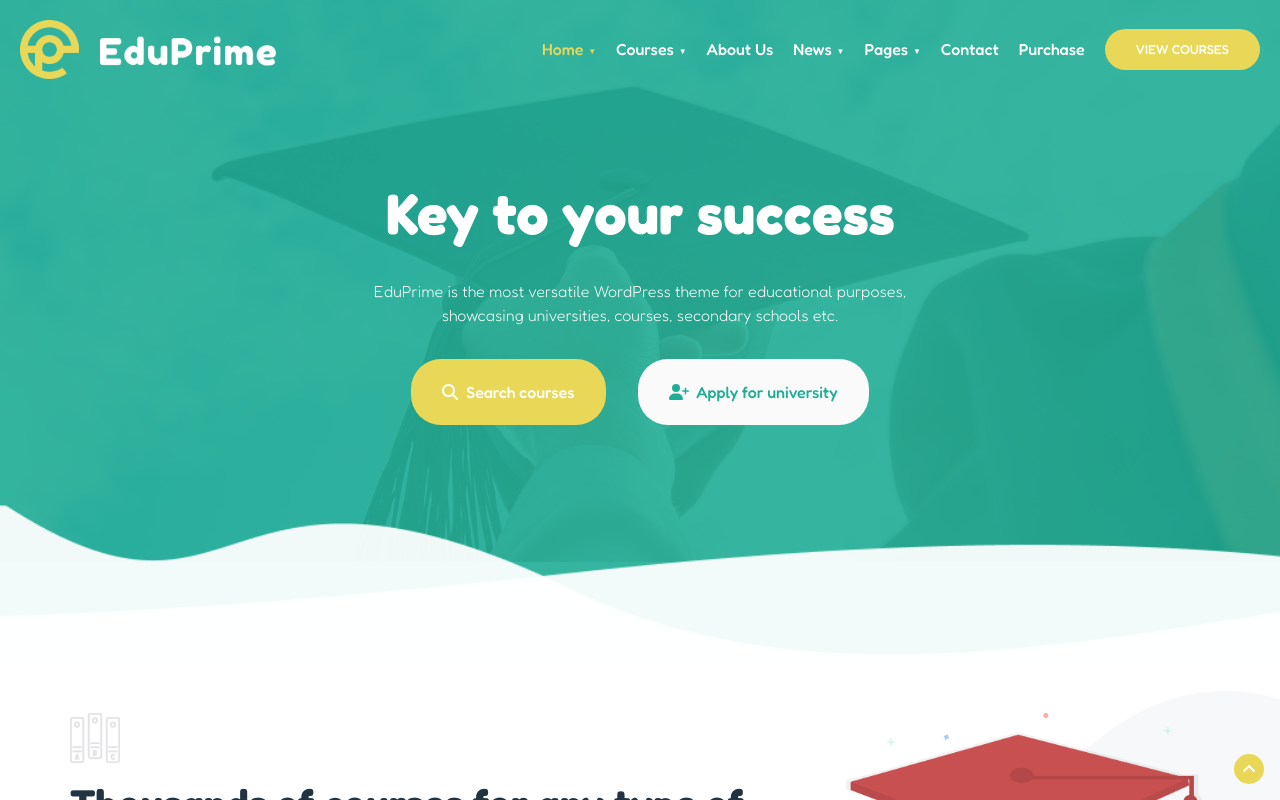
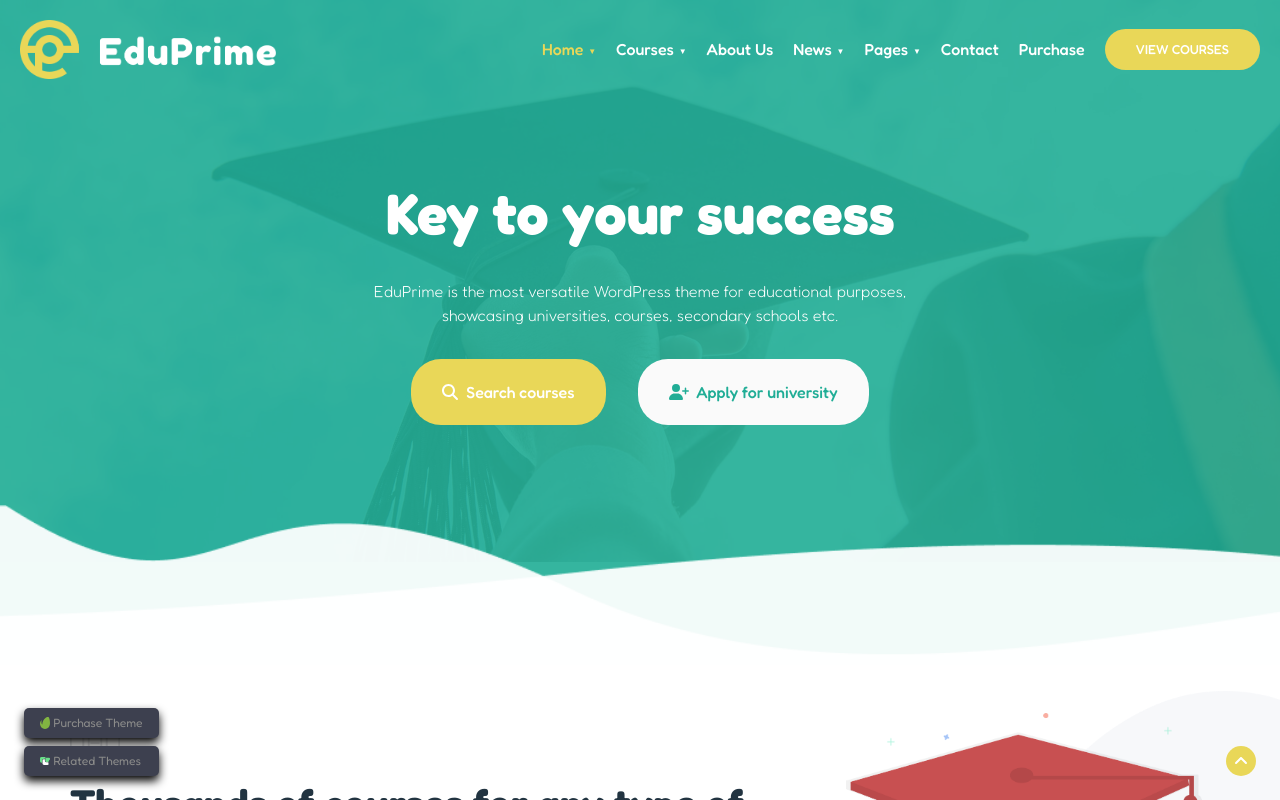
Before and after one commit to DarioGiusino/proj-html-vuejs, a Vue app: page / in a window 1280 px wide. Shown: the top 800 px of the page. Built offline with nearby package versions, Linux system fonts and the light colour scheme.

Commit message:
theme labels

```diff
--- a/src/components/FloatingButtons.vue
+++ b/src/components/FloatingButtons.vue
@@ -7,9 +7,17 @@ export default {
 </script>
 
 <template>
+    <!-- # go to header button -->
     <base-button class="go-up-btn"><a href="#app-header"><font-awesome-icon icon="fa-solid fa-angle-up"
                 class="go-up-icon" /></a></base-button>
 
+    <!-- # themes labels -->
+    <div class="theme-labels">
+        <base-button class="theme-label mb-2" button-label="Purchase Theme"><img src="../assets/svg/svg-3.svg"
+                alt="purchase icon"></base-button>
+        <base-button class="theme-label" button-label="Related Themes"><img src="../assets/svg/svg-2.svg"
+                alt="related icon"></base-button>
+    </div>
 
 </template>
 
@@ -22,8 +30,8 @@ export default {
     color: $text-white-1;
 
     position: fixed;
-    bottom: 1rem;
-    right: 1rem;
+    bottom: 1.5rem;
+    right: 1.5rem;
 
     width: 30px;
     height: 30px;
@@ -36,4 +44,31 @@ export default {
         bottom: 2px;
     }
 }
+
+.theme-labels {
+    position: fixed;
+    bottom: 1.5rem;
+    left: 1.5rem;
+
+    display: flex;
+    flex-direction: column;
+
+    .theme-label {
+        font-size: 12px;
+        padding: 5px 15px;
+        border-radius: 5px;
+        box-shadow: 0px 5px 10px 0px $bg-black-2;
+
+        background-color: $bg-grey-1;
+        color: $text-grey-1;
+
+        display: flex;
+        align-items: center;
+
+        img {
+            width: 10px;
+            margin-right: 0.2rem;
+        }
+    }
+}
 </style>
```
